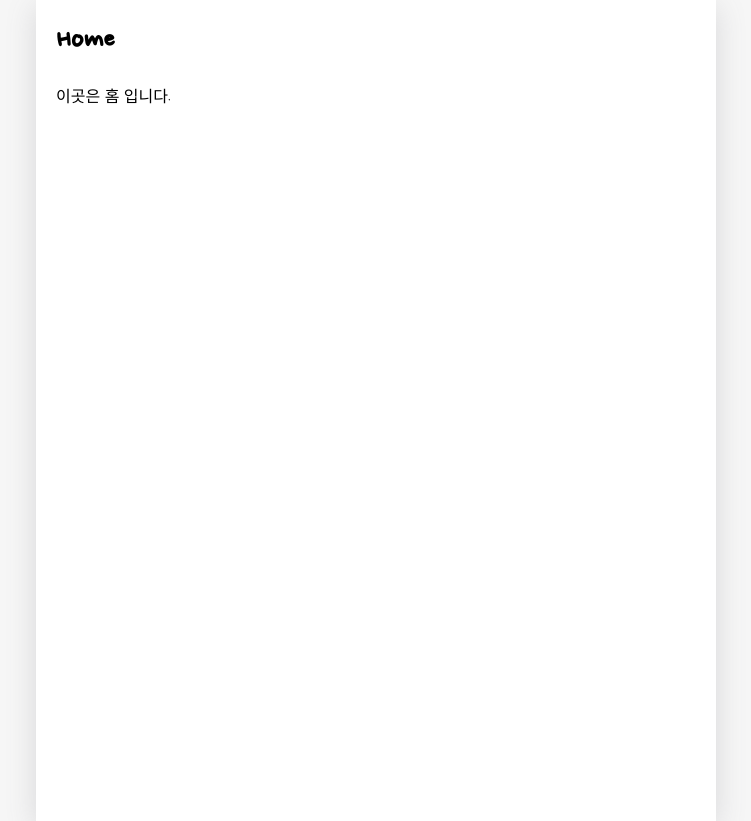
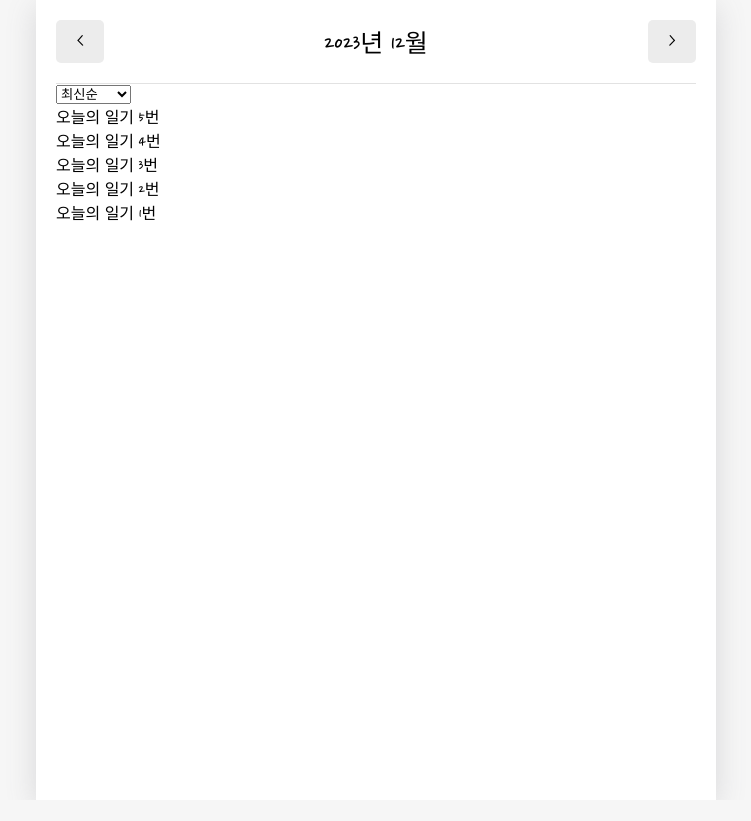
Before and after one commit to YoungKyuK/JsStudy, a React (Create React App) app in the folder emotion-diary/: page / in a window 1280 px wide. Shown: the whole page, without its empty margins (264-1015 px from the left). After the commit the page ends 800 px from the top, so only its background shows below. Built offline with nearby package versions, Linux system fonts and the light colour scheme; a web font is replaced by a local one.

Commit message:
DiaryList

```diff
--- a/emotion-diary/src/App.js
+++ b/emotion-diary/src/App.js
@@ -5,7 +5,7 @@ import { BrowserRouter, Route, Routes } from 'react-router-dom';
 
 
 
-import Home from './pages/Home';
+import Homes from './pages/Homes';
 import New from './pages/New';
 import Edit from './pages/Edit';
 import Diary from './pages/Diary';
@@ -44,6 +44,38 @@ const reducer = ( state, action ) => {
 export const DiaryStateContext = React.createContext();
 export const DiaryDispatchContext = React.createContext();
 
+const dummyDate = [
+  {
+    id: 1,
+    emotion: 1,
+    content: "오늘의 일기 1번",
+    date: 1702946599997,
+  },
+  {
+    id: 2,
+    emotion: 5,
+    content: "오늘의 일기 2번",
+    date: 1702946599998,
+  },
+  {
+    id: 3,
+    emotion: 3,
+    content: "오늘의 일기 3번",
+    date: 1702946599999,
+  },
+  {
+    id: 4,
+    emotion: 2,
+    content: "오늘의 일기 4번",
+    date: 1702946600000,
+  },
+  {
+    id: 5,
+    emotion: 5,
+    content: "오늘의 일기 5번",
+    date: 1702946600001,
+  }
+]
 
 function App() {
 
@@ -52,7 +84,7 @@ function App() {
   // useReducer(reducer, []) 두개의 인자를 꼭 전달해야하는데,
   // 첫번째 인자는 reducer(상태변화 처리함수), 두번째 인자는 state의 초기값
   // 상태변화처리함수인 reducer는 컴포넌트 밖으로 분리하여 직접 만들어줘야한다. (그래서 ,[]를 밖으로 분리)
-  const [data, dispatch] = useReducer(reducer, []);
+  const [data, dispatch] = useReducer(reducer, dummyDate);
 
   // 일기 id로 사용
   const dataId = useRef(0);
@@ -95,7 +127,7 @@ function App() {
         <BrowserRouter>
           <div className="App">
             <Routes>
-              <Route path="/" element={<Home />} />
+              <Route path="/" element={<Homes />} />
               <Route path='/new' element={<New/>} />
               <Route path='/edit' element={<Edit/>} />
               <Route path='/diary/:id' element={<Diary/>} />
--- /dev/null
+++ b/emotion-diary/src/components/DiaryLists.js
@@ -0,0 +1,59 @@
+import { useState } from "react"
+
+const sortOptionList = [
+    { value : "lastest", name:"최신순"},
+    { value : "oldest", name:"오래된 순"},
+]
+
+const ControlMenu = ( { value, onChange, optionList }) => {
+    return (
+    <select value={value} onChange={(e)=>onChange(e.target.value)}>
+        {optionList.map((it, idx) => (
+        <option key={idx} value={it.value}>
+            {it.name}
+        </option>
+        ))}
+    </select>
+    );
+}
+
+const DiaryLists = ({diaryLists}) => {
+
+    const [ sortType, setSortType ] = useState("lastest");
+
+    const getProcesseDiaryList = () => {
+
+        const compare = ( a,b ) => {
+            if(sortType === "lastest"){
+                return parseInt(b.date) - parseInt (a.date);
+            } else {
+                return parseInt(a.date) - parseInt (b.date);
+            }
+        };
+
+        const copyList = JSON.parse(JSON.stringify(diaryLists));
+        const sortedList = copyList.sort(compare);
+        return sortedList;
+    }
+
+    return (
+    <div>
+        <ControlMenu
+        value={sortType}
+        onChange={setSortType}
+        optionList={sortOptionList}
+        />
+        {getProcesseDiaryList().map((it) => (
+            <div key= {it.id}>
+                {it.content}
+            </div>
+        ))}
+    </div>
+    );
+}
+
+DiaryLists.defaultProps={
+    diaryLists: [],
+}
+
+export default DiaryLists;
--- a/emotion-diary/src/pages/Home.js
+++ /dev/null
@@ -1,11 +0,0 @@
-
- const Home = () => {
-    return (
-    <div>
-        <h1>Home</h1>
-        <p>이곳은 홈 입니다.</p>
-    </div>
-    );
- };
-
- export default Home;
--- /dev/null
+++ b/emotion-diary/src/pages/Homes.js
@@ -0,0 +1,61 @@
+import { useContext, useEffect, useState } from "react";
+import MyHeader from "../components/MyHeader";
+import MyButton from "../components/MyButton";
+import { DiaryStateContext } from "../App";
+import DiaryLists from "../components/DiaryLists";
+
+ const Homes = () => {
+
+    const diaryList = useContext(DiaryStateContext);
+
+    const [data, setData] = useState([]);
+    const [ curDate, setCurDate] = useState( new Date());
+    // getMonth는 0월부터 시작 그래서 현재월은 +1 해줘야 함.
+    const headText = `${curDate.getFullYear()}년 ${curDate.getMonth() + 1}월`;
+
+    useEffect( ()=>{
+        if(diaryList.length >= 1){
+
+
+        const firstDay = new Date(
+            curDate.getFullYear(),
+            curDate.getMonth(),
+            1
+        ).getTime();
+
+        const lastDay = new Date(
+            curDate.getFullYear(),
+            curDate.getMonth() + 1,
+            0
+        ).getTime();
+
+       setData(
+        diaryList.filter((it)=> firstDay<=it.date && it.date <= lastDay )
+       )
+    };
+    },[diaryList, curDate]);
+
+    useEffect( ()=> {
+        console.log(data);
+    }, [data])
+
+    const increaseMonth = () => {
+        setCurDate(new Date(curDate.getFullYear(), curDate.getMonth() + 1 , curDate.getDate() ))
+    }
+
+    const decreaseMonth = () => {
+        setCurDate(new Date(curDate.getFullYear(), curDate.getMonth() -1, curDate.getDate() ))
+    }
+
+    return (
+    <div>
+      <MyHeader headText={headText}
+      leftChild={<MyButton text={'<'} onClick={decreaseMonth}/>}
+      rightChild={<MyButton text={'>'} onClick={increaseMonth}/>}
+      />
+      <DiaryLists diaryLists={data}/>
+    </div>
+    );
+ };
+
+ export default Homes;
```
